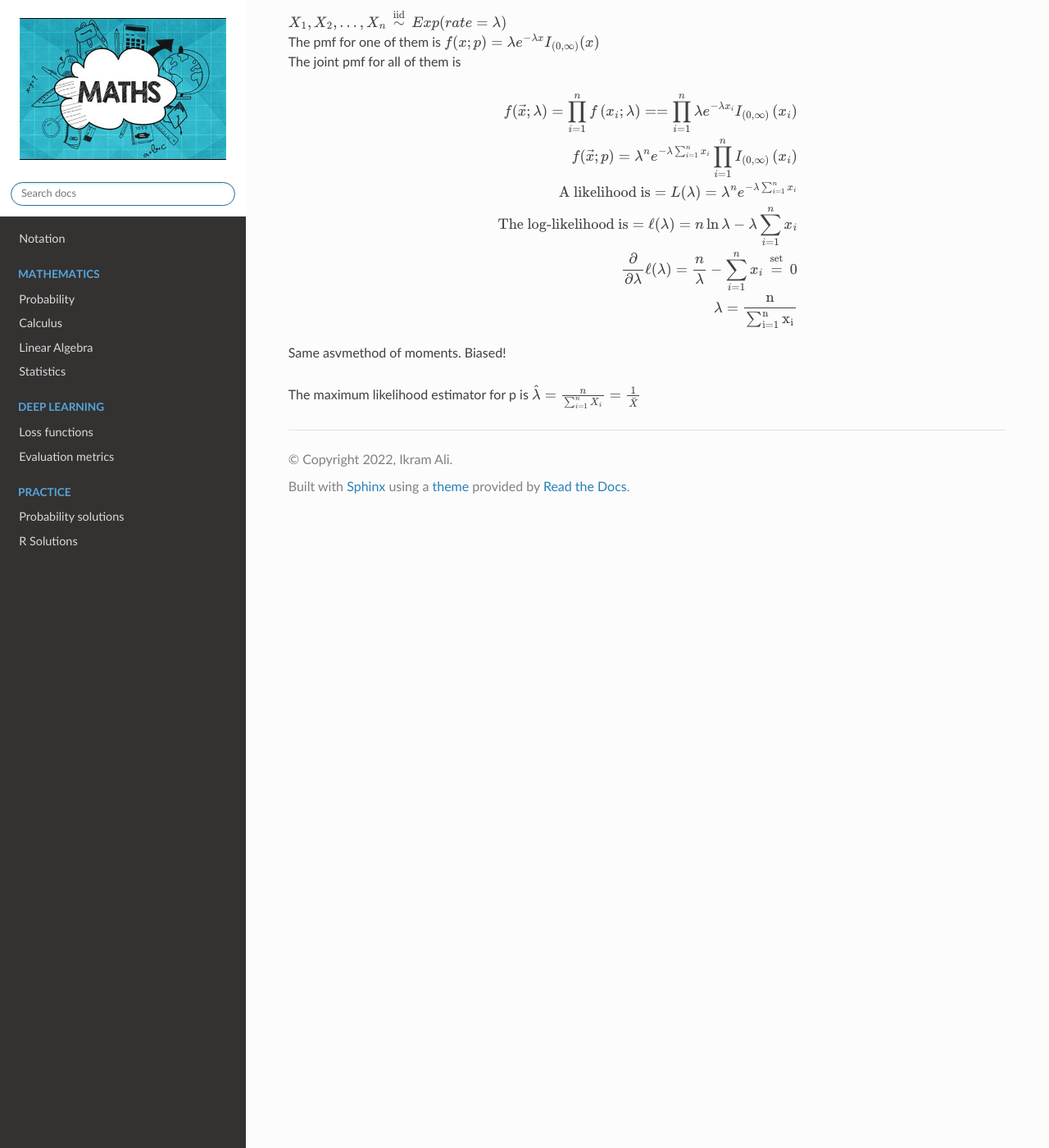
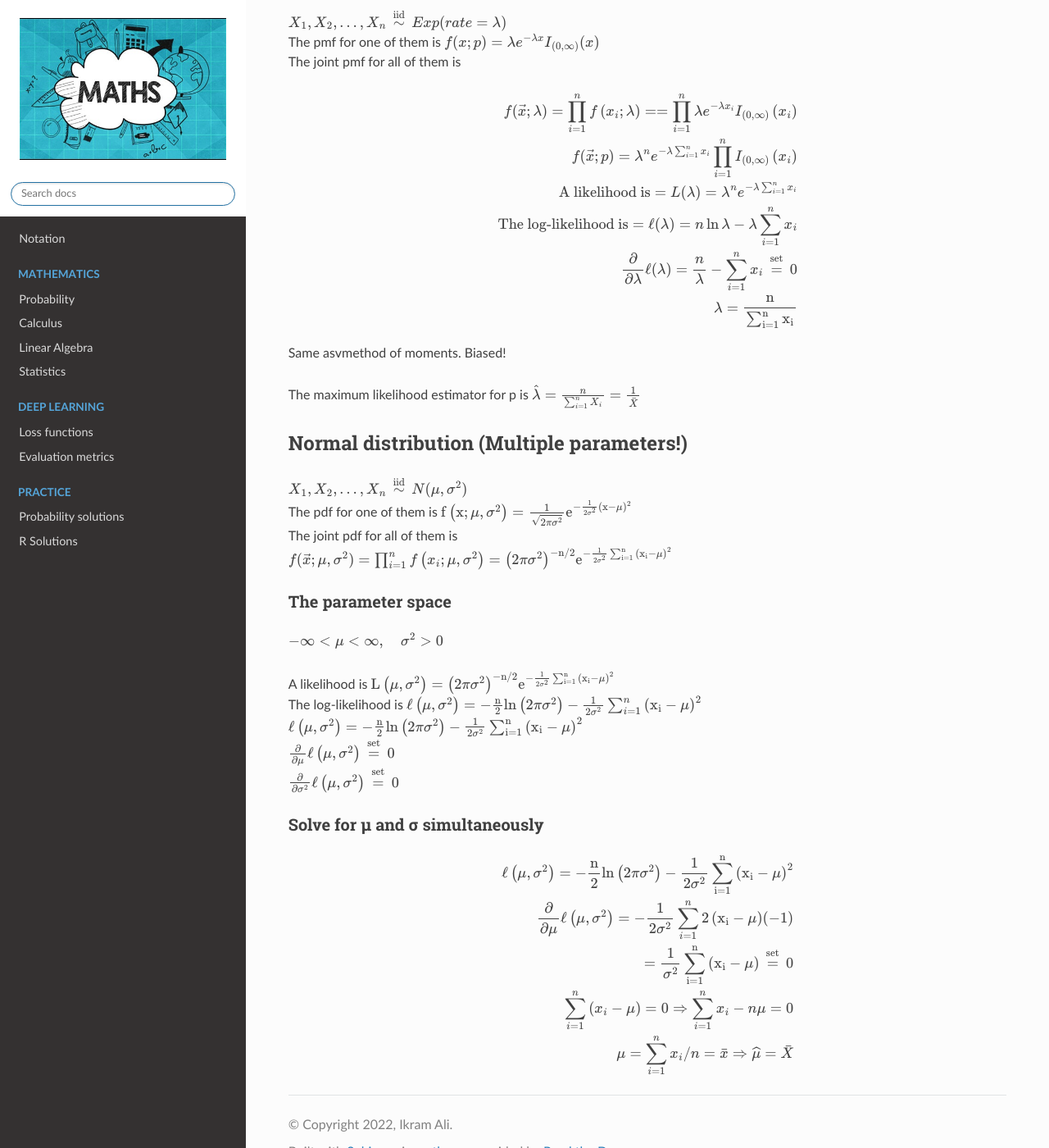
Before and after one commit to akkefa/ml-notes, a Sphinx documentation site: the page built from docs/probability/maximum_likelihood_estimation.rst, in a window 1280 px wide and 1400 px high, scrolled down 3747 px. Shown: the whole window at 82% size. Built offline with Sphinx 7.4.7 and the Read the Docs theme 2.0.0, drawn with Linux system fonts in a browser that asks for light colours.

Commit message:
New changes.

```diff
--- a/docs/probability/maximum_likelihood_estimation.rst
+++ b/docs/probability/maximum_likelihood_estimation.rst
@@ -141,3 +141,34 @@ Exponential distribution
 Same asvmethod of moments. Biased!
 
 The maximum likelihood estimator for p is :math:`\hat{\lambda}=\frac{n}{\sum_{i=1}^{n} X_{i}}=\frac{1}{\bar{X}}`
+
+Normal distribution (Multiple parameters!)
+-------------------------------------------
+| :math:`X_{1}, X_{2}, \ldots, X_{n} \stackrel{\text { iid }}{\sim} N(\mu, \sigma^2)`
+| The pdf for one of them is :math:`\mathrm{f}\left(\mathrm{x} ; \mu, \sigma^{2}\right)=\frac{1}{\sqrt{2 \pi \sigma^{2}}} \mathrm{e}^{-\frac{1}{2 \sigma^{2}}(\mathrm{x}-\mu)^{2}}`
+| The joint pdf for all of them is
+| :math:`f(\vec{x} ; \mu, \sigma^{2})=\prod_{i=1}^{n} f\left(x_{i} ; \mu, \sigma^{2}\right) = \left(2 \pi \sigma^{2}\right)^{-\mathrm{n} / 2} \mathrm{e}^{-\frac{1}{2 \sigma^{2}} \sum_{\mathrm{i}=1}^{\mathrm{n}}\left(\mathrm{x}_{\mathrm{i}}-\mu\right)^{2}}`
+
+The parameter space
+^^^^^^^^^^^^^^^^^^^^
+:math:`-\infty<\mu<\infty, \quad \sigma^{2}>0`
+
+| A likelihood is :math:`\mathrm{L}\left(\mu, \sigma^{2}\right)=\left(2 \pi \sigma^{2}\right)^{-\mathrm{n} / 2} \mathrm{e}^{-\frac{1}{2 \sigma^{2}} \sum_{\mathrm{i}=1}^{\mathrm{n}}\left(\mathrm{x}_{\mathrm{i}}-\mu\right)^{2}}`
+| The log-likelihood is :math:`\ell\left(\mu, \sigma^{2}\right)=-\frac{\mathrm{n}}{2} \ln \left(2 \pi \sigma^{2}\right)-\frac{1}{2 \sigma^{2}} \sum_{i=1}^{n}\left(\mathrm{x}_{\mathrm{i}}-\mu\right)^{2}`
+| :math:`\ell\left(\mu, \sigma^{2}\right)=-\frac{\mathrm{n}}{2} \ln \left(2 \pi \sigma^{2}\right)-\frac{1}{2 \sigma^{2}} \sum_{\mathrm{i}=1}^{\mathrm{n}}\left(\mathrm{x}_{\mathrm{i}}-\mu\right)^{2}`
+| :math:`\frac{\partial}{\partial \mu} \ell\left(\mu, \sigma^{2}\right) \stackrel{\text { set }}{=} 0`
+| :math:`\frac{\partial}{\partial \sigma^{2}} \ell\left(\mu, \sigma^{2}\right) \stackrel{\text { set }}{=} 0`
+
+Solve for μ and σ simultaneously
+^^^^^^^^^^^^^^^^^^^^^^^^^^^^^^^^
+.. math::
+
+    \ell\left(\mu, \sigma^{2}\right)=-\frac{\mathrm{n}}{2} \ln \left(2 \pi \sigma^{2}\right)-\frac{1}{2 \sigma^{2}} \sum_{\mathrm{i}=1}^{\mathrm{n}}\left(\mathrm{x}_{\mathrm{i}}-\mu\right)^{2}
+
+    \frac{\partial}{\partial \mu} \ell\left(\mu, \sigma^{2}\right)=-\frac{1}{2 \sigma^{2}} \sum_{i=1}^{n} 2\left(\mathrm{x}_{\mathrm{i}}-\mu\right)(-1)
+
+    =\frac{1}{\sigma^{2}} \sum_{\mathrm{i}=1}^{\mathrm{n}}\left(\mathrm{x}_{\mathrm{i}}-\mu\right) \stackrel{\text { set }}{=} 0
+
+    \sum_{i=1}^{n}\left(x_{i}-\mu\right)=0 \Rightarrow \sum_{i=1}^{n} x_{i}-n \mu=0
+
+    \mu=\sum_{i=1}^{n} x_{i} / n=\bar{x} \Rightarrow \widehat{\mu}=\bar{X}
```
